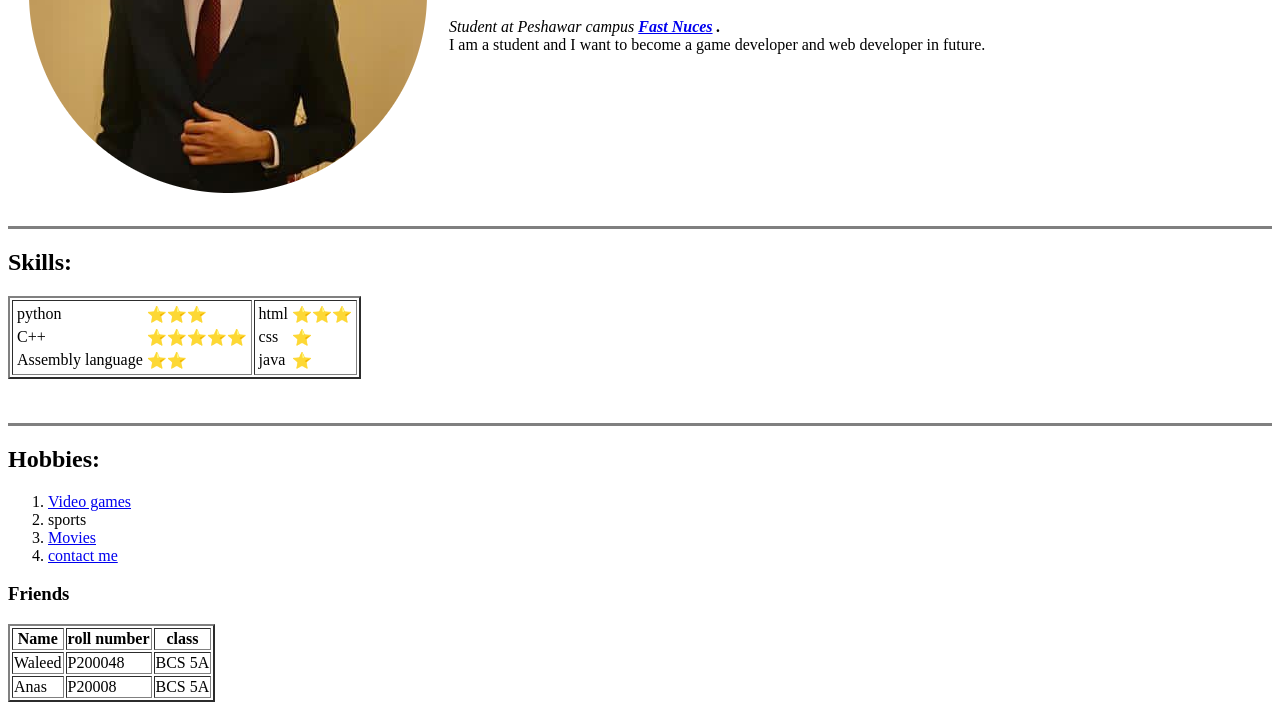
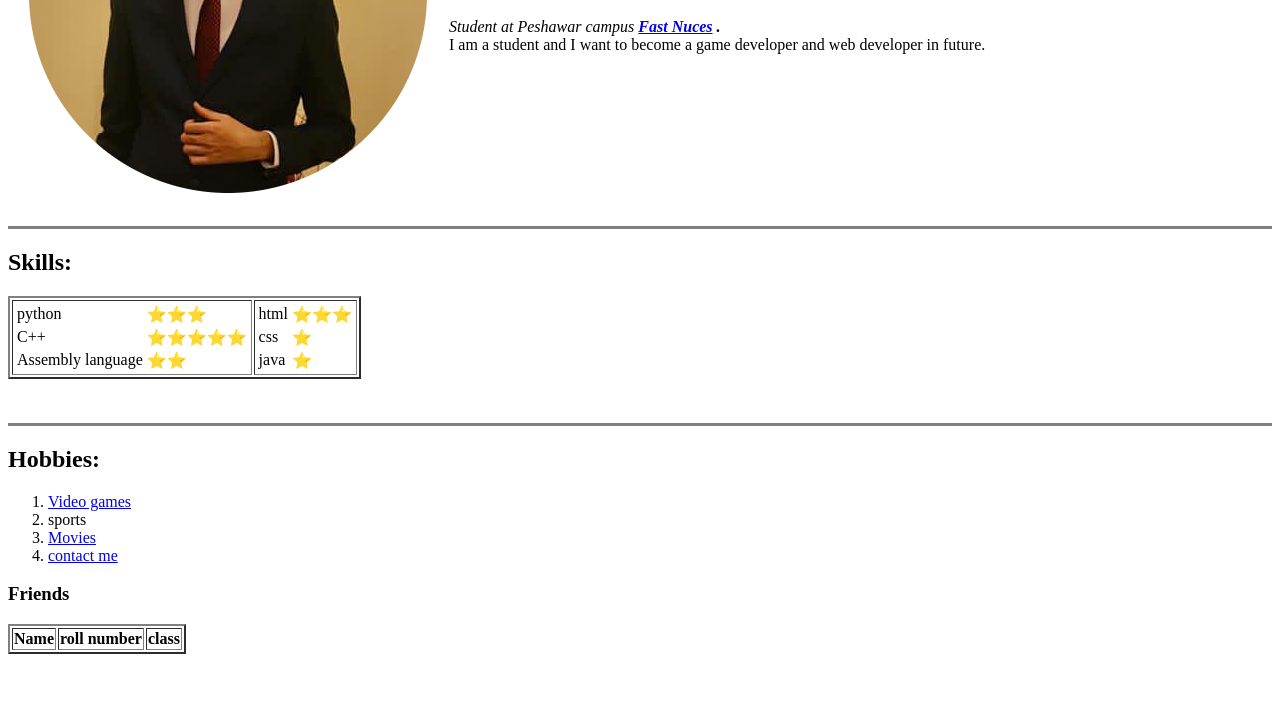
Before and after one commit to umar1okie/Mywebsite, a plain HTML site: page index.html in a window 1280 px wide. Shown: the part 234-944 px from the top of the page. After the commit the page ends 896 px from the top, so only its background shows below. Drawn offline with Linux system fonts and the light colour scheme.

Commit message:
MyWebsite.html

```diff
--- a/index.html
+++ b/index.html
@@ -75,21 +75,7 @@
         <th>class</th>
       </tr>
     </thead>
-
-
-    <tbody>
-      <tr>
-        <td>Waleed</td>
-        <td>P200048</td>
-        <td>BCS 5A</td>
-      </tr>
-      <tr>
-        <td>Anas</td>
-        <td>P20008</td>
-        <td>BCS 5A</td>
-      </tr>
-    </tbody>
-  </table>
+</table>
 
 
 </body>
```
